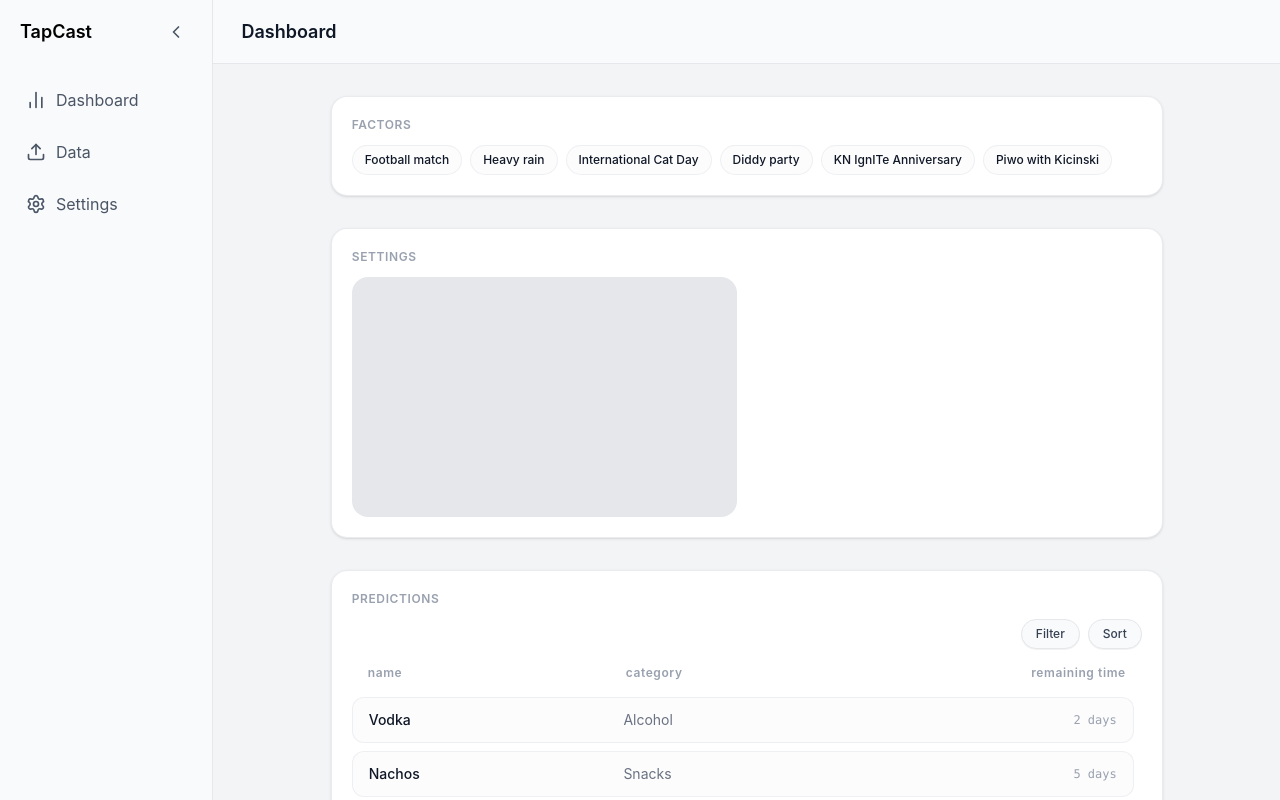
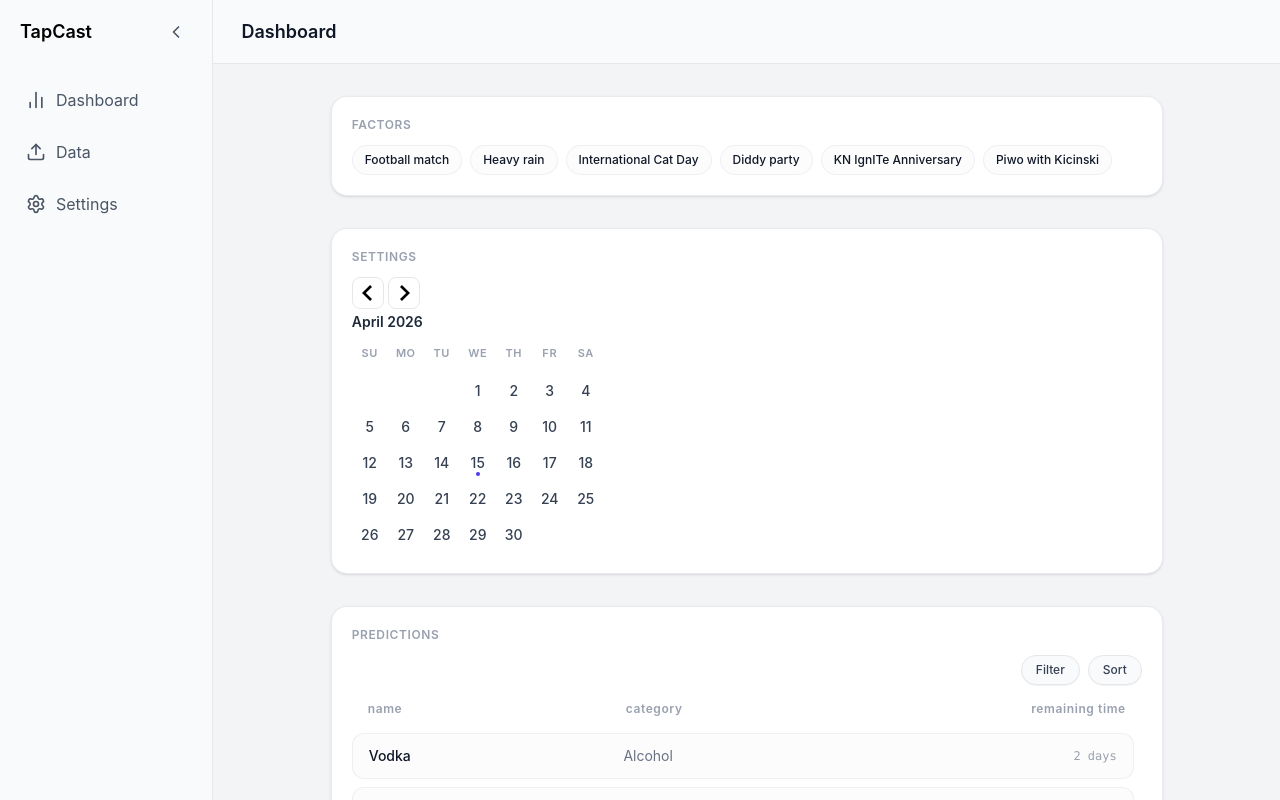
Before and after one commit to KN-IgnITe/tapcast, a React (Vite) app in the folder frontend/: page / in a window 1280 px wide. Built offline with nearby package versions, Linux system fonts and the light colour scheme.

Commit message:
feat(frontend/dashboard): create basic date range selector

```diff
--- a/frontend/package.json
+++ b/frontend/package.json
@@ -13,6 +13,7 @@
     "@tailwindcss/vite": "^4.2.2",
     "lucide-react": "^1.24.0",
     "react": "^19.2.0",
+    "react-day-picker": "^10.0.1",
     "react-dom": "^19.2.0"
   },
   "devDependencies": {
--- /dev/null
+++ b/frontend/src/components/DateRangePicker.tsx
@@ -0,0 +1,36 @@
+import { useState } from "react";
+import { DayPicker, type DateRange } from "react-day-picker";
+
+export default function DateRangePicker() {
+    const [range, setRange] = useState<DateRange | undefined>();
+
+    return (
+        <DayPicker
+            mode="range"
+            selected={range}
+            onSelect={setRange}
+            classNames={{
+                caption_label: "text-sm font-semibold text-gray-800",
+                nav: "flex items-center gap-1",
+                button_previous:
+                    "w-8 h-8 p-0 flex items-center justify-center rounded-lg border border-gray-200 text-gray-600 hover:bg-gray-50 hover:text-gray-900 transition-colors",
+                button_next:
+                    "w-8 h-8 p-0 flex items-center justify-center rounded-lg border border-gray-200 text-gray-600 hover:bg-gray-50 hover:text-gray-900 transition-colors",
+
+                weekday:
+                    "h-10 text-[11px] font-semibold uppercase tracking-wider text-gray-400 text-center align-middle",
+
+                day_button:
+                    "w-7 h-7 m-1 text-sm font-medium text-gray-700 rounded-lg hover:bg-gray-100 hover:text-gray-900 transition-all flex items-center justify-center focus:outline-none",
+            }}
+            modifiersClassNames={{
+                selected: "bg-indigo-100 text-white font-semibold",
+                range_start: "rounded-l-xl rounded-r-none transition-all",
+                range_end: "rounded-r-xl rounded-l-none transition-all",
+                range_middle:
+                    "bg-indigo-50 text-indigo-900 rounded-none hover:bg-indigo-100 transition-all",
+                today: "text-indigo-600 font-bold relative after:absolute after:bottom-1.25 after:left-4 after:w-1 after:h-1 after:bg-indigo-600 after:rounded-full",
+            }}
+        />
+    );
+}
--- a/frontend/src/dashboard/DashboardPage.tsx
+++ b/frontend/src/dashboard/DashboardPage.tsx
@@ -1,4 +1,4 @@
-import OverviewTab from "./OverviewTab";
+import OverviewTab from "./overview_tab/OverviewTab";
 import Sidebar from "../components/Sidebar";
 import TabLayout from "./TabLayout";
 
--- /dev/null
+++ b/frontend/src/dashboard/overview_tab/FactorsSection.tsx
@@ -0,0 +1,20 @@
+import Section from "../../components/Section";
+
+export default function FactorsSection({ factors }: { factors: string[] }) {
+    return (
+        <>
+            <Section title="FACTORS">
+                <div className="flex flex-wrap gap-2">
+                    {factors.map((factor, index) => (
+                        <span
+                            key={index}
+                            className="text-xs font-medium px-3 py-1.5 rounded-2xl transition-colors bg-gray-50/50 border border-gray-200/60 hover:bg-white hover:border-gray-300 cursor-default"
+                        >
+                            {factor}
+                        </span>
+                    ))}
+                </div>
+            </Section>
+        </>
+    );
+}
--- /dev/null
+++ b/frontend/src/dashboard/overview_tab/OverviewTab.tsx
@@ -0,0 +1,40 @@
+import FactorsSection from "./FactorsSection";
+import PredictionsSection from "./PredictionsSection";
+import SettingsSection from "./SettingsSection";
+
+const factors = [
+    "Football match",
+    "Heavy rain",
+    "International Cat Day",
+    "Diddy party",
+    "KN IgnITe Anniversary",
+    "Piwo with Kicinski",
+];
+
+const predictions = [
+    { id: 0, name: "Vodka", category: "Alcohol", time: "2 days" },
+    { id: 1, name: "Nachos", category: "Snacks", time: "5 days" },
+    { id: 2, name: "Cola", category: "Soft drinks", time: "13 days" },
+    { id: 3, name: "Vodka", category: "Alcohol", time: "2 days" },
+    { id: 4, name: "Nachos", category: "Snacks", time: "5 days" },
+    { id: 5, name: "Cola", category: "Soft drinks", time: "13 days" },
+    { id: 6, name: "Vodka", category: "Alcohol", time: "2 days" },
+    { id: 7, name: "Nachos", category: "Snacks", time: "5 days" },
+    { id: 8, name: "Cola", category: "Soft drinks", time: "13 days" },
+    { id: 9, name: "Vodka", category: "Alcohol", time: "2 days" },
+    { id: 10, name: "Nachos", category: "Snacks", time: "5 days" },
+    { id: 11, name: "Cola", category: "Soft drinks", time: "13 days" },
+    { id: 12, name: "Vodka", category: "Alcohol", time: "2 days" },
+    { id: 13, name: "Nachos", category: "Snacks", time: "5 days" },
+    { id: 14, name: "Cola", category: "Soft drinks", time: "13 days" },
+];
+
+export default function OverviewTab() {
+    return (
+        <>
+            <FactorsSection factors={factors} />
+            <SettingsSection />
+            <PredictionsSection predictions={predictions} />
+        </>
+    );
+}
--- a/frontend/src/dashboard/OverviewTab.tsx
+++ b/frontend/src/dashboard/overview_tab/PredictionsSection.tsx
@@ -1,38 +1,6 @@
-import Section from "../components/Section";
+import Section from "../../components/Section";
 
 type Prediction = { id: number; name: string; category: string; time: string };
-
-function FactorsSection({ factors }: { factors: string[] }) {
-    return (
-        <>
-            <Section title="FACTORS">
-                <div className="flex flex-wrap gap-2">
-                    {factors.map((factor, index) => (
-                        <span
-                            key={index}
-                            className="text-xs font-medium px-3 py-1.5 rounded-2xl transition-colors bg-gray-50/50 border border-gray-200/60 hover:bg-white hover:border-gray-300 cursor-default"
-                        >
-                            {factor}
-                        </span>
-                    ))}
-                </div>
-            </Section>
-        </>
-    );
-}
-
-function SettingsSection() {
-    return (
-        <>
-            <Section title="SETTINGS">
-                <div className="flex w-full gap-5">
-                    <div className="bg-gray-200 h-60 w-full rounded-2xl"></div>
-                    <div className="h-60 w-full"></div>
-                </div>
-            </Section>
-        </>
-    );
-}
 
 function PredictionsHeader() {
     return (
@@ -100,7 +68,11 @@ function PredictionsList({ predictions }: { predictions: Prediction[] }) {
     );
 }
 
-function PredictionsSection({ predictions }: { predictions: Prediction[] }) {
+export default function PredictionsSection({
+    predictions,
+}: {
+    predictions: Prediction[];
+}) {
     return (
         <>
             <Section title="PREDICTIONS">
@@ -110,40 +82,3 @@ function PredictionsSection({ predictions }: { predictions: Prediction[] }) {
         </>
     );
 }
-
-export default function OverviewTab() {
-    const factors = [
-        "Football match",
-        "Heavy rain",
-        "International Cat Day",
-        "Diddy party",
-        "KN IgnITe Anniversary",
-        "Piwo with Kicinski",
-    ];
-
-    const predictions = [
-        { id: 0, name: "Vodka", category: "Alcohol", time: "2 days" },
-        { id: 1, name: "Nachos", category: "Snacks", time: "5 days" },
-        { id: 2, name: "Cola", category: "Soft drinks", time: "13 days" },
-        { id: 3, name: "Vodka", category: "Alcohol", time: "2 days" },
-        { id: 4, name: "Nachos", category: "Snacks", time: "5 days" },
-        { id: 5, name: "Cola", category: "Soft drinks", time: "13 days" },
-        { id: 6, name: "Vodka", category: "Alcohol", time: "2 days" },
-        { id: 7, name: "Nachos", category: "Snacks", time: "5 days" },
-        { id: 8, name: "Cola", category: "Soft drinks", time: "13 days" },
-        { id: 9, name: "Vodka", category: "Alcohol", time: "2 days" },
-        { id: 10, name: "Nachos", category: "Snacks", time: "5 days" },
-        { id: 11, name: "Cola", category: "Soft drinks", time: "13 days" },
-        { id: 12, name: "Vodka", category: "Alcohol", time: "2 days" },
-        { id: 13, name: "Nachos", category: "Snacks", time: "5 days" },
-        { id: 14, name: "Cola", category: "Soft drinks", time: "13 days" },
-    ];
-
-    return (
-        <>
-            <FactorsSection factors={factors} />
-            <SettingsSection />
-            <PredictionsSection predictions={predictions} />
-        </>
-    );
-}
--- /dev/null
+++ b/frontend/src/dashboard/overview_tab/SettingsSection.tsx
@@ -0,0 +1,12 @@
+import Section from "../../components/Section";
+import DateRangePicker from "../../components/DateRangePicker";
+
+export default function SettingsSection() {
+    return (
+        <>
+            <Section title="SETTINGS">
+                <DateRangePicker></DateRangePicker>
+            </Section>
+        </>
+    );
+}
```
Also changed, not shown: 1 other file (tests, documents, lock files or other folders).
